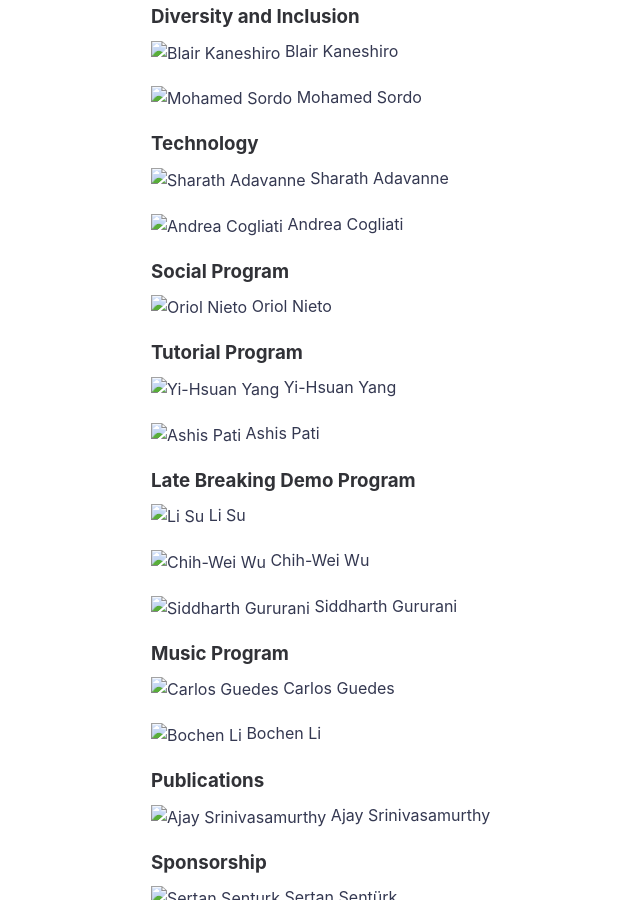
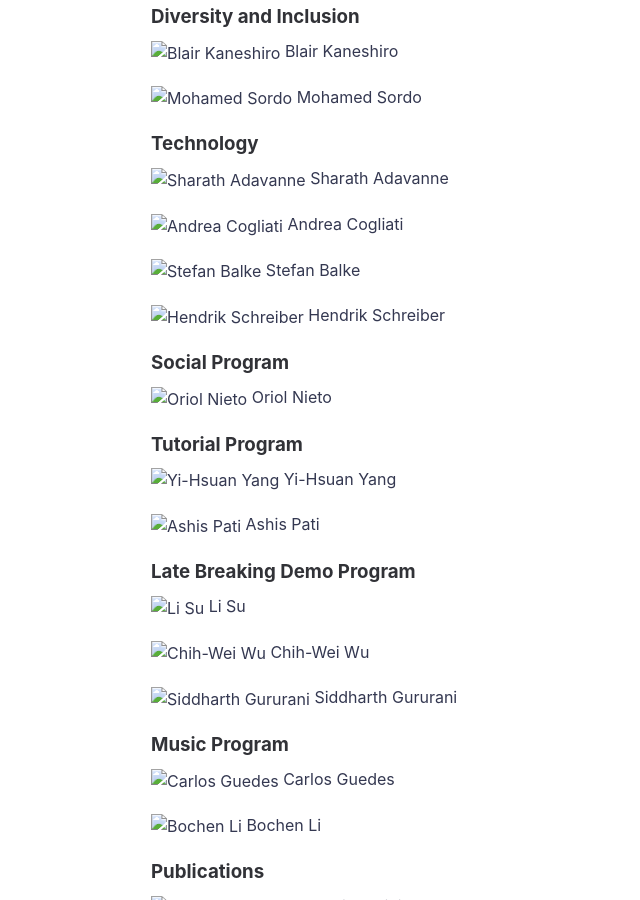
Before and after one commit to ismir2021/ismir2021.github.io, a Jekyll site: the page built from team.md, in a window 1280 px wide and 900 px high, scrolled down 663 px. Shown: the whole window, without its empty margins (69-709 px from the left). Built offline with Jekyll 4.4.1, drawn with Linux system fonts in a browser that asks for light colours.

Commit message:
updated tech chair team

```diff
--- a/team.md
+++ b/team.md
@@ -30,6 +30,10 @@ permalink: /team/
 ![Sharath Adavanne](images/placeholder.png) Sharath Adavanne
 
 ![Andrea Cogliati](images/placeholder.png) Andrea Cogliati
+
+![Stefan Balke](images/placeholder.png) Stefan Balke
+
+![Hendrik Schreiber](images/placeholder.png) Hendrik Schreiber
 
 ### Social Program
 
```
